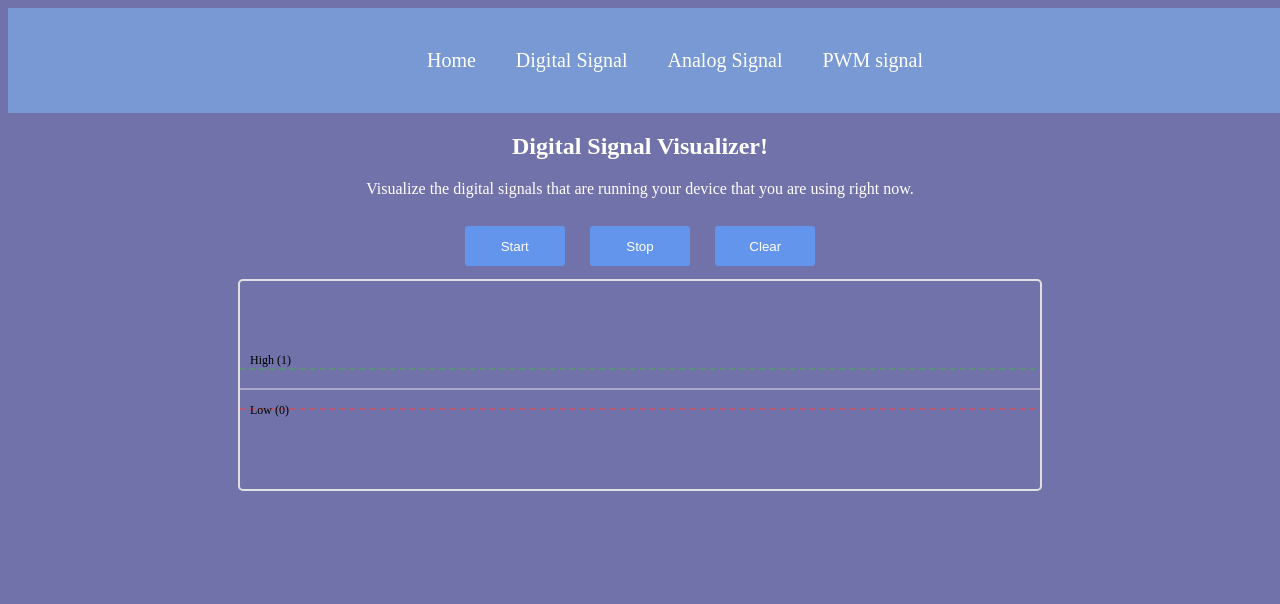
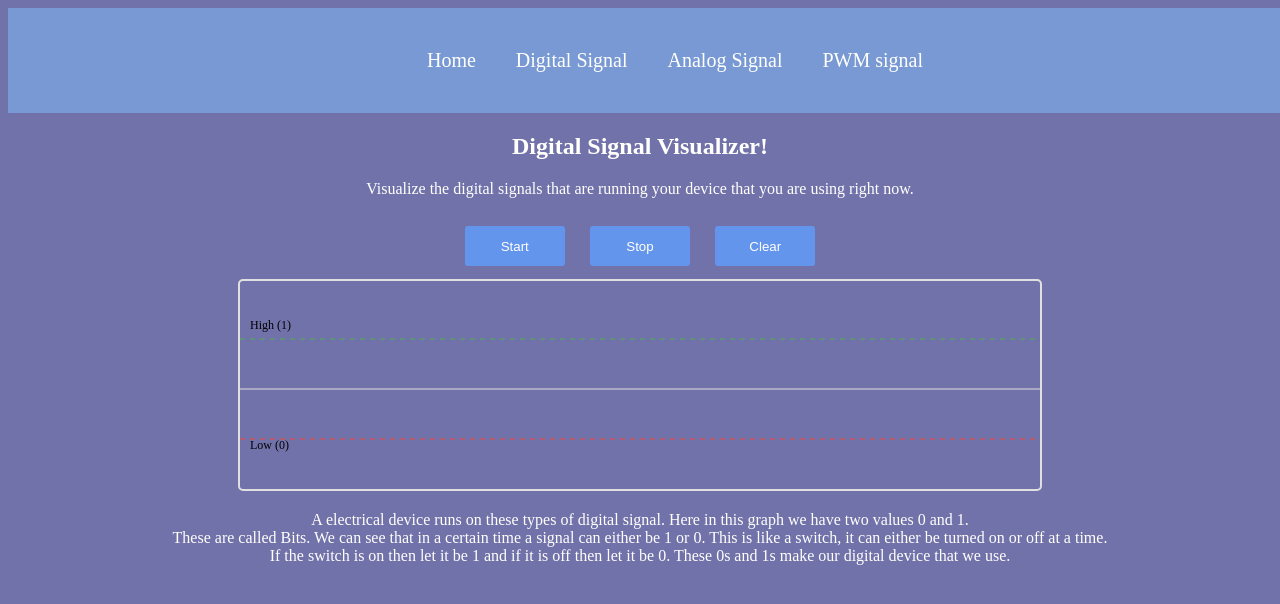
Before and after one commit to Abhinav2065/SignalVisualizer, a React (Vite) app in the folder SignalVisualizer/: page /digital in a window 1280 px wide. Shown: the top 604 px of the page. Built offline with nearby package versions, Linux system fonts and the light colour scheme.

Commit message:
Make the digital signal page better

```diff
--- a/SignalVisualizer/src/components/Digital.jsx
+++ b/SignalVisualizer/src/components/Digital.jsx
@@ -57,12 +57,12 @@ const Digital = () => {
             return '';
         }
 
-        let path = `M 0 ${signal[0] === 1 ? 30 : 70}`;  // Starting Point
+        let path = `M 0 ${signal[0] === 1 ? 0 : 100}`;  // Starting Point
 
         signal.forEach((bit,index) => {    //looping through bits
 
             const x = index *40 +20;
-            const y = bit===1? 30:70;
+            const y = bit===1? 0:100;
 
             path = path + `L ${x} ${y}`;
 
@@ -110,11 +110,11 @@ const Digital = () => {
             <svg width="800" height="200" viewBox="0 0 800 100" className="signal-svg">   // middle line
             <line x1="0" y1="50" x2="800" y2="50" stroke="#e0e0e0" strokeWidth="1" />
 
-            <line x1="0" y1="30" x2="800" y2="30" stroke="#4CAF50" strokeWidth="1" strokeDasharray="5,5" />
-            <text x="10" y="25" fontSize="12">High (1)</text>   // high line
+            <line x1="0" y1="0" x2="800" y2="0" stroke="#4CAF50" strokeWidth="1" strokeDasharray="5,5" />
+            <text x="10" y="-10" fontSize="12">High (1)</text>   // high line
 
-            <line x1="0" y1="70" x2="800" y2="70" stroke="#F44336" strokeWidth="1" strokeDasharray="5,5" />
-            <text x="10" y="75"  fontSize="12">Low (0)</text>  // low line
+            <line x1="0" y1="100" x2="800" y2="100" stroke="#F44336" strokeWidth="1" strokeDasharray="5,5" />
+            <text x="10" y="110"  fontSize="12">Low (0)</text>  // low line
 
                                 <path
                         d={makeSignalPath()}
@@ -125,7 +125,7 @@ const Digital = () => {
 
                     {signal.map((bit, index) => {      // graph making
                         const x = (index * 40) + 20;
-                        const y = bit === 1 ? 30 : 70;
+                        const y = bit === 1 ? 0 : 100;
                         return (
                             <circle
                                 key={index}
@@ -141,6 +141,12 @@ const Digital = () => {
             </svg>
         </div>
 
+        <div className="other-text">
+            <p>A electrical device runs on these types of digital signal. Here in this graph we have two values 0 and 1. <br /> These are called Bits.
+                We can see that in a certain time a signal can either be 1 or 0. This is like a switch, it can either be turned on or off at a time. <br />
+                If the switch is on then let it be 1 and if it is off then let it be 0. These 0s and 1s make our digital device that we use.
+            </p>
+        </div>
     </div>
     </div>
   )
```
